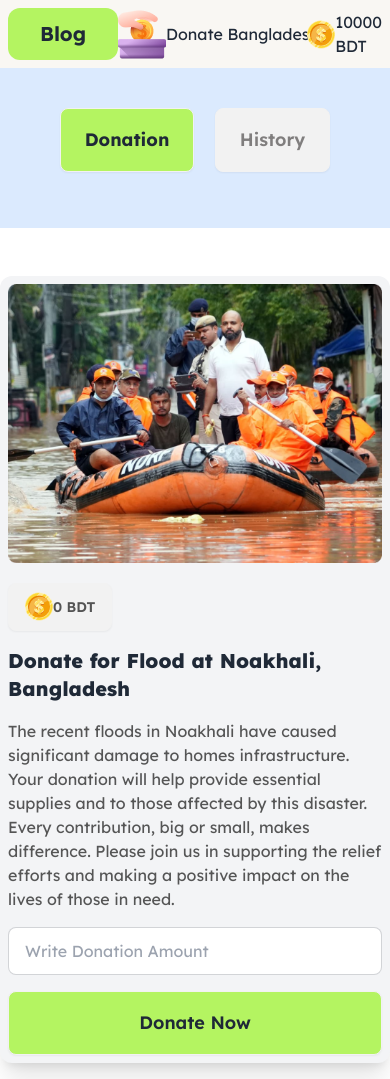
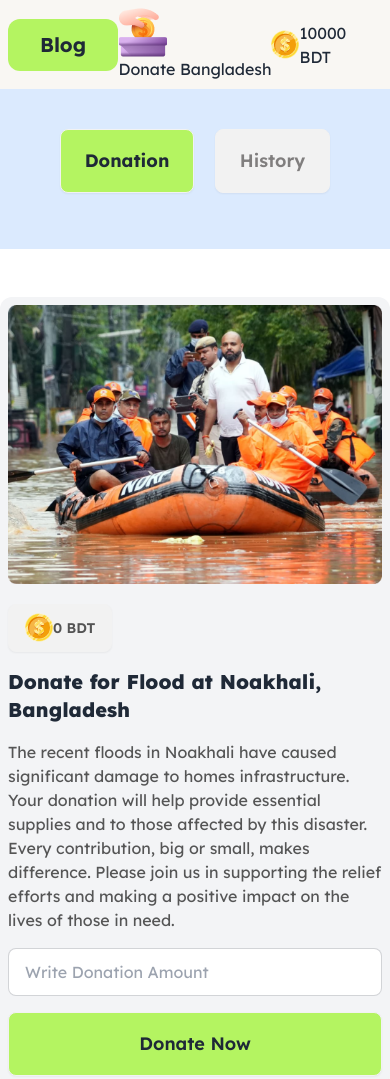
Before and after one commit to shahinur00789/assignment-five, a plain HTML site: page index.html in a window 390 px wide. Shown: the top 1079 px of the page. Drawn offline with nearby package versions, Linux system fonts and the light colour scheme.

Commit message:
responsiv done

```diff
--- a/index.html
+++ b/index.html
@@ -52,7 +52,7 @@ color: rgb(128, 126, 126);
              </div>
 
 
-<div class="navbar-center flex sm:flex-col lg:flex-row">
+<div class="navbar-center grid grid-cols-1 lg:grid-cols-2 text-center">
     <div><img src="assets/logo.png" alt=""></div>
 
      <div> <p class="">Donate Bangladesh</p></div>
```
